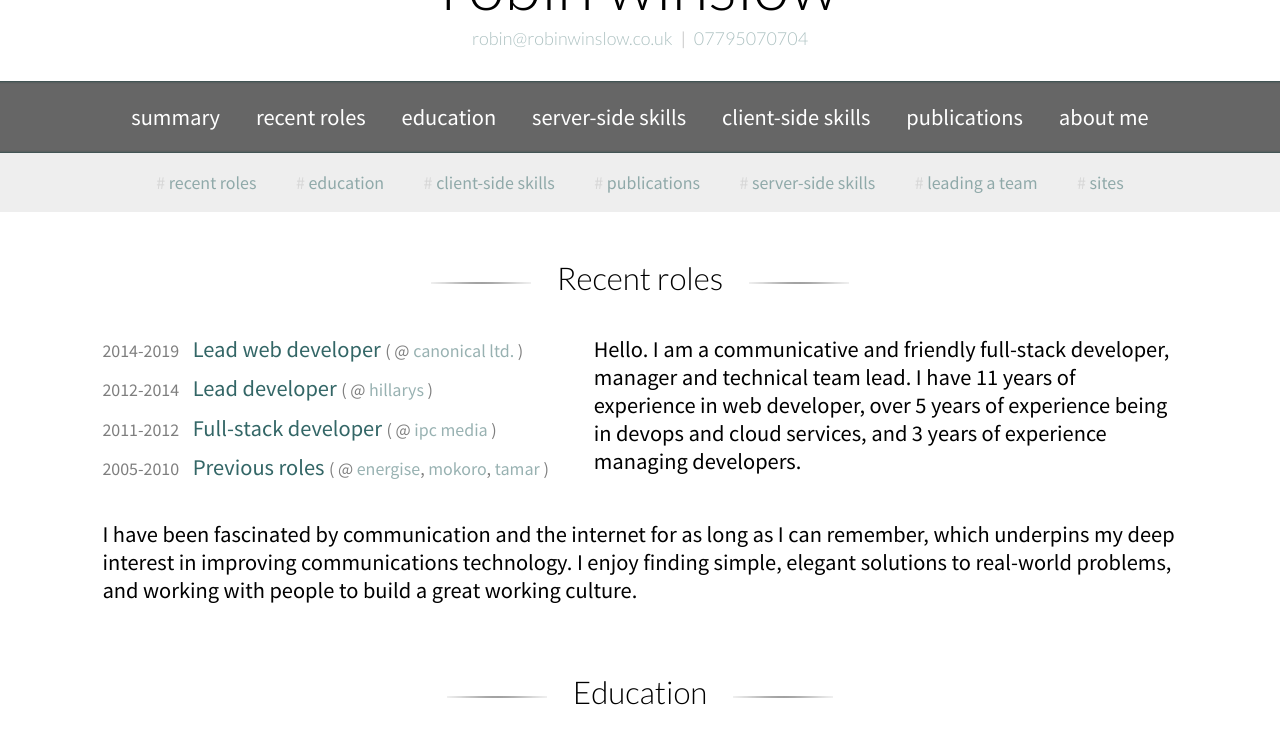
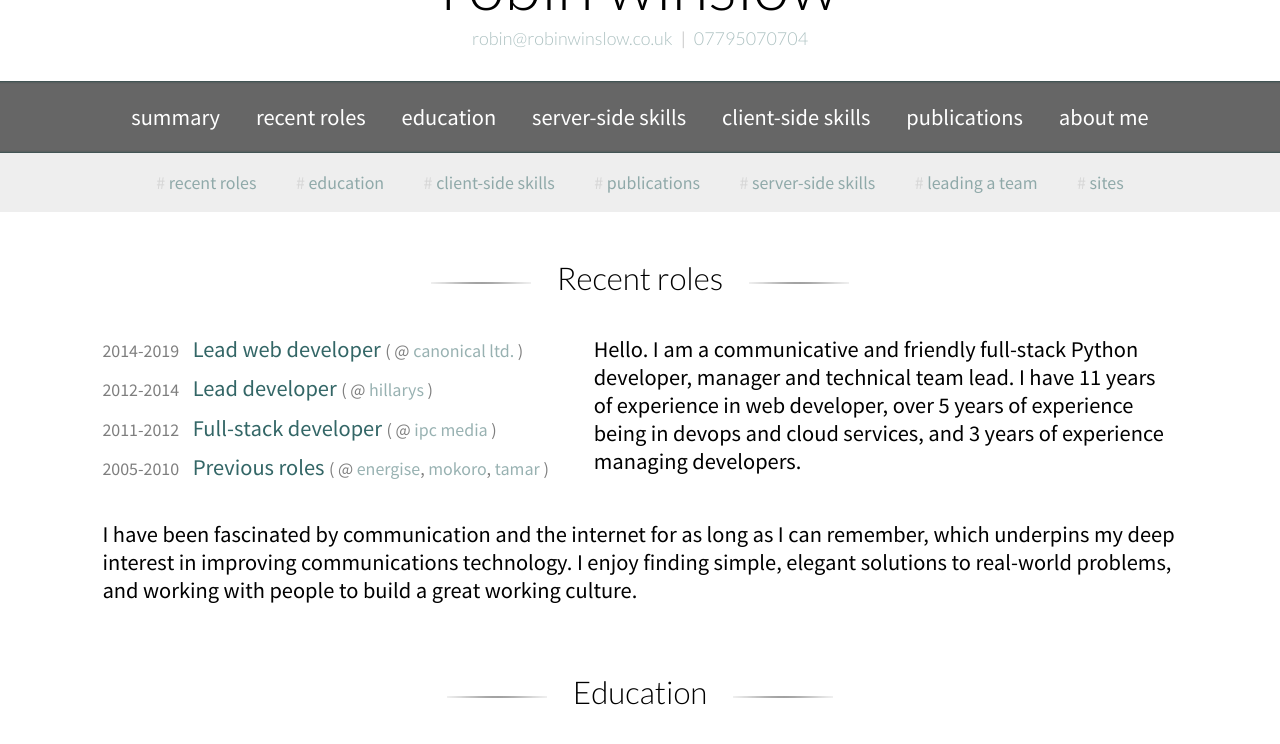
Before and after one commit to nottrobin/cv.robinwinslow.uk, a Jekyll site: the page built from index.html, in a window 1280 px wide and 900 px high, cut to the strip 152-896 px from the top of the window. Built offline with Jekyll 4.4.1, drawn with Linux system fonts in a browser that asks for light colours; nearby versions of some CDN libraries; library files that are not in the unit come from our copies.

Commit message:
Mention Python in the first sentence

```diff
--- a/index.html
+++ b/index.html
@@ -44,7 +44,7 @@
         </ul>
     </nav>
 
-    <p class="summary">Hello. I am a communicative and friendly full-stack developer, manager and technical team lead. I have 11 years of experience in web developer, over 5 years of experience being in devops and cloud services, and 3 years of experience managing developers.</p>
+    <p class="summary">Hello. I am a communicative and friendly full-stack Python developer, manager and technical team lead. I have 11 years of experience in web developer, over 5 years of experience being in devops and cloud services, and 3 years of experience managing developers.</p>
     <p class="summary">I have been fascinated by communication and the internet for as long as I can remember, which underpins my deep interest in improving communications technology. I enjoy finding simple, elegant solutions to real-world problems, and working with people to build a great working culture.</p>
 </section>
 
```
